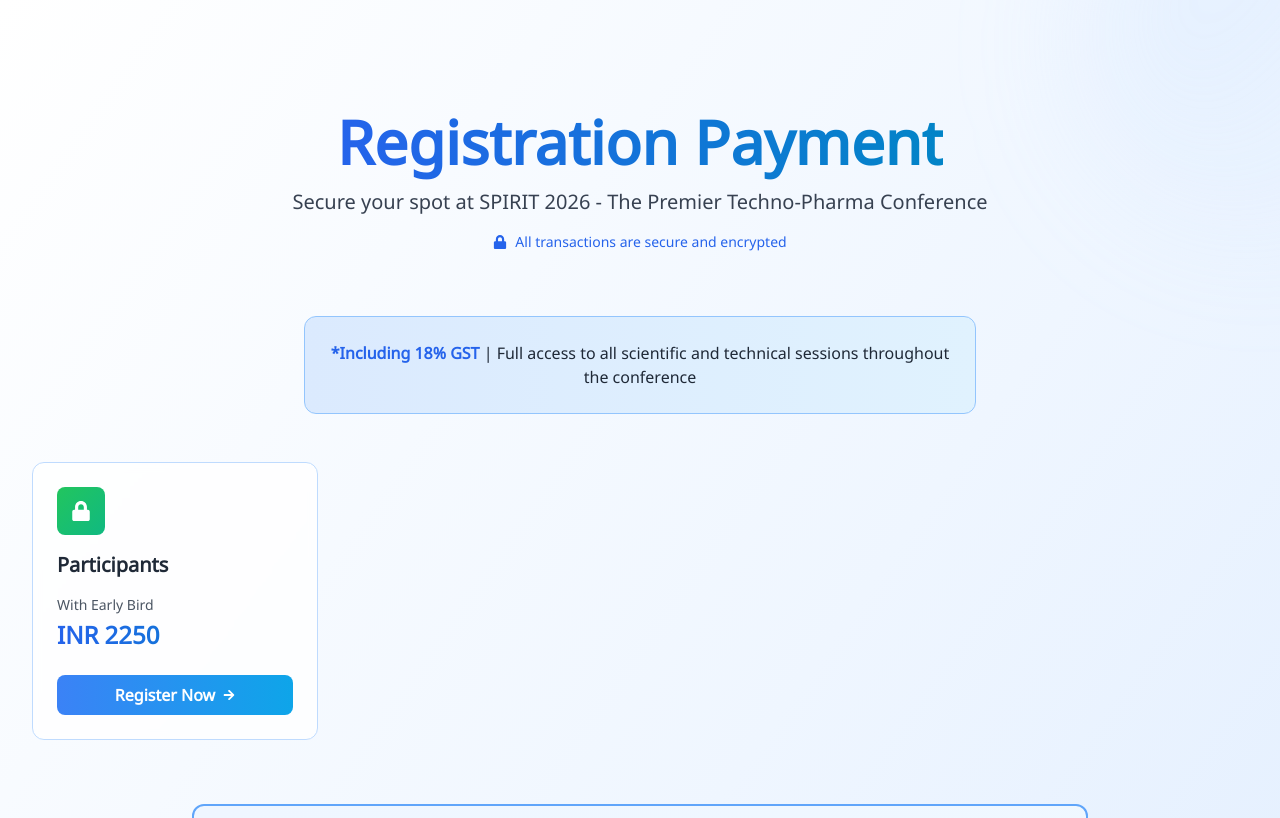
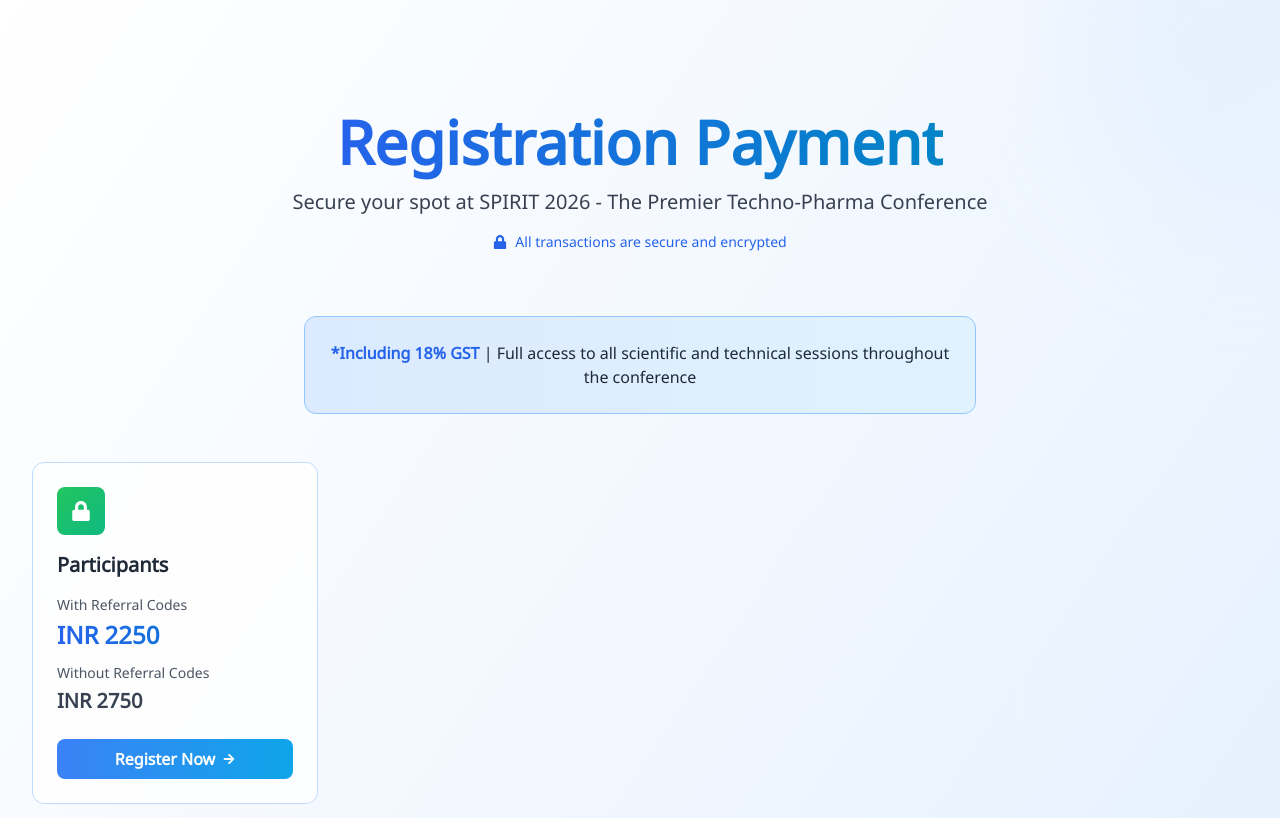
Before and after one commit to devrungta/Spirit26, a React (Vite) app: page /payment in a window 1280 px wide. Shown: the top 818 px of the page. Built offline with nearby package versions, Linux system fonts and the light colour scheme; no server answers.

Commit message:
Added the rates on the payment page

```diff
--- a/src/Pages/Navbar.jsx
+++ b/src/Pages/Navbar.jsx
@@ -1,15 +1,8 @@
 import  { useState, useEffect } from "react";
-import { motion } from "framer-motion";
 
 const Navbar = () => {
   const [isOpen, setIsOpen] = useState(false);
   const [scrolled, setScrolled] = useState(false);
-
-  const ScheduleClick = () => {
-    setShowMessage(true);
-    setTimeout(() => setShowMessage(false), 2000); // Reverts back after 2 sec
-  };
-
 
   useEffect(() => {
     const handleScroll = () => {
@@ -45,10 +38,8 @@ const Navbar = () => {
     }
   };
 
-  const [showMessage, setShowMessage] = useState(false);
 
   const handleClick = (id) => {
-    setShowMessage(false);
     const section = document.getElementById(id);
     if (section) {
       section.scrollIntoView({ behavior: "smooth" });
--- a/src/Pages/PaymentPage.jsx
+++ b/src/Pages/PaymentPage.jsx
@@ -173,8 +173,8 @@ const PaymentPage = () => {
         {
             id: "all",
             title: "Participants",
-            withEarlyBird: "INR 2250",
-            withoutEarlyBird: "INR 2750",
+            withReferralCode: "INR 2250",
+            withoutReferralCode: "INR 2750",
             icon: FaLock,
             color: "from-green-500 to-emerald-500"
         }
@@ -290,17 +290,17 @@ const PaymentPage = () => {
 
                                     <div className="space-y-3 mb-6">
                                         <div>
-                                            <p className="text-gray-600 text-sm mb-1">With Early Bird</p>
+                                            <p className="text-gray-600 text-sm mb-1">With Referral Codes</p>
                                             <p className="text-2xl font-bold bg-gradient-to-r from-blue-600 to-sky-600 text-transparent bg-clip-text">
-                                                {category.withEarlyBird}
+                                                {category.withReferralCode}
                                             </p>
                                         </div>
-                                        {/* <div>
-                                            <p className="text-gray-600 text-sm mb-1">Without Early Bird</p>
+                                        <div>
+                                            <p className="text-gray-600 text-sm mb-1">Without Referral Codes</p>
                                             <p className="text-xl font-semibold text-gray-700">
-                                                {category.withoutEarlyBird}
+                                                {category.withoutReferralCode}
                                             </p>
-                                        </div> */}
+                                        </div>
                                     </div>
 
                                     {/* Button */}
```
